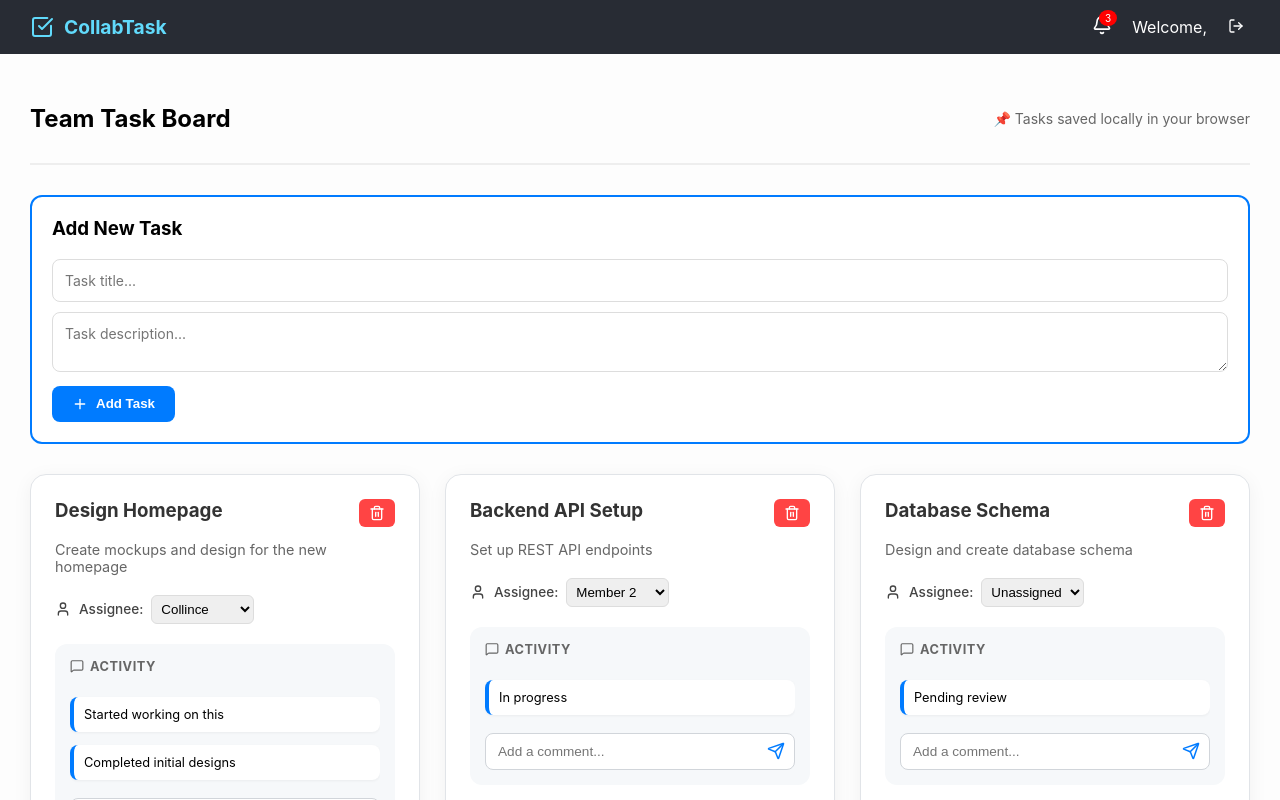
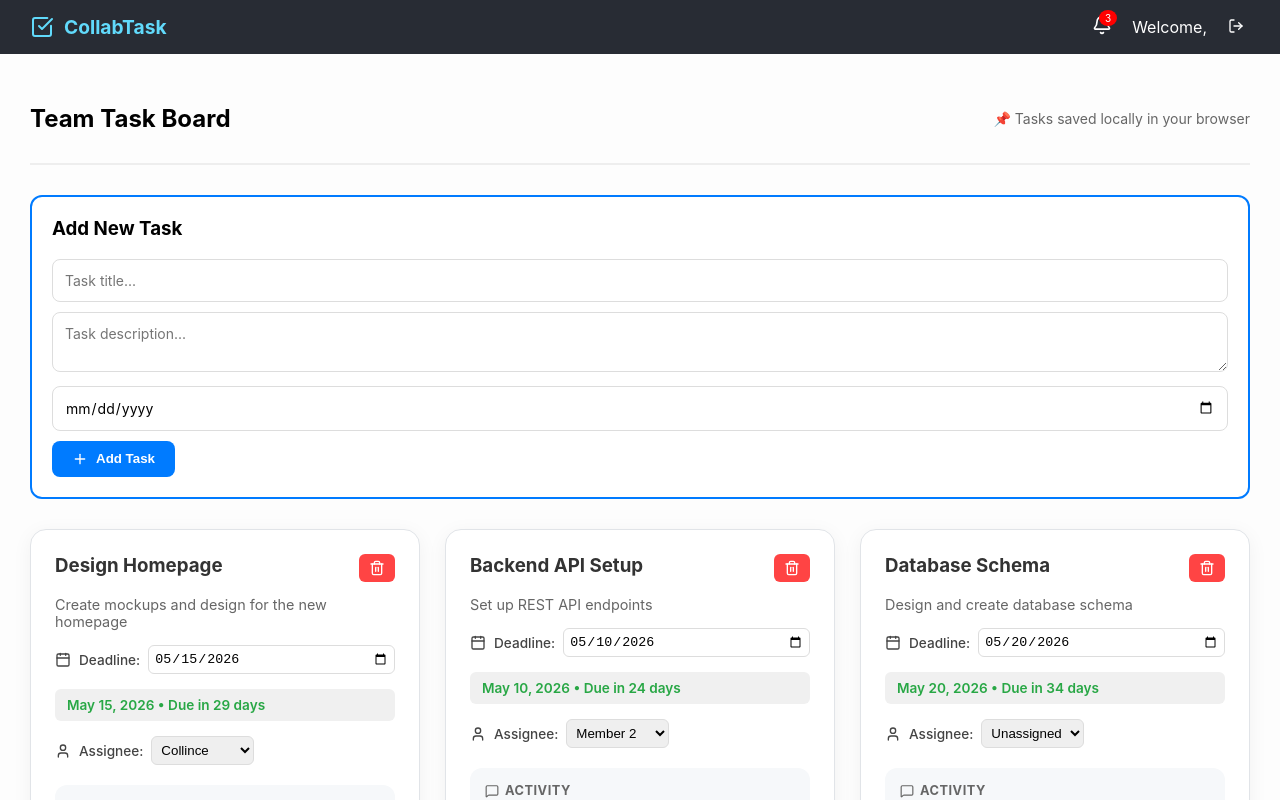
Before and after one commit to cocoacovi32/task_manager, a React (Create React App) app in the folder frontend/: page / in a window 1280 px wide. Both pictures are taken after typing "Sample" into the empty fields and a click on the button "Login". Shown: the top 800 px of the page. Built offline with nearby package versions, Linux system fonts and the light colour scheme.

Commit message:
Add deadline feature to tasks - display, edit, and status tracking

```diff
--- a/frontend/src/components/TaskList.js
+++ b/frontend/src/components/TaskList.js
@@ -1,5 +1,5 @@
 import React, { useState, useEffect } from 'react';
-import { MessageSquare, User, Loader2, Send, Trash2, Plus } from 'lucide-react';
+import { MessageSquare, User, Loader2, Send, Trash2, Plus, Calendar } from 'lucide-react';
 
 const TaskList = () => {
     const [tasks, setTasks] = useState([]);
@@ -7,6 +7,7 @@ const TaskList = () => {
     const [newComment, setNewComment] = useState({});
     const [newTaskTitle, setNewTaskTitle] = useState('');
     const [newTaskDesc, setNewTaskDesc] = useState('');
+    const [newTaskDeadline, setNewTaskDeadline] = useState('');
 
     // Load tasks from localStorage on mount
     useEffect(() => {
@@ -21,6 +22,7 @@ const TaskList = () => {
                     title: 'Design Homepage',
                     description: 'Create mockups and design for the new homepage',
                     assignedTo: 'Collince',
+                    deadline: '2026-05-15',
                     comments: ['Started working on this', 'Completed initial designs']
                 },
                 {
@@ -28,6 +30,7 @@ const TaskList = () => {
                     title: 'Backend API Setup',
                     description: 'Set up REST API endpoints',
                     assignedTo: 'Member 2',
+                    deadline: '2026-05-10',
                     comments: ['In progress']
                 },
                 {
@@ -35,6 +38,7 @@ const TaskList = () => {
                     title: 'Database Schema',
                     description: 'Design and create database schema',
                     assignedTo: '',
+                    deadline: '2026-05-20',
                     comments: ['Pending review']
                 }
             ];
@@ -53,6 +57,13 @@ const TaskList = () => {
     const handleAssignChange = (taskId, newAssignee) => {
         const updatedTasks = tasks.map(t =>
             t.id === taskId ? { ...t, assignedTo: newAssignee } : t
+        );
+        saveTasks(updatedTasks);
+    };
+
+    const handleDeadlineChange = (taskId, newDeadline) => {
+        const updatedTasks = tasks.map(t =>
+            t.id === taskId ? { ...t, deadline: newDeadline } : t
         );
         saveTasks(updatedTasks);
     };
@@ -82,16 +93,36 @@ const TaskList = () => {
             title: newTaskTitle,
             description: newTaskDesc,
             assignedTo: '',
+            deadline: newTaskDeadline,
             comments: []
         };
 
         saveTasks([...tasks, newTask]);
         setNewTaskTitle('');
         setNewTaskDesc('');
+        setNewTaskDeadline('');
     };
 
     const handleDeleteTask = (taskId) => {
         saveTasks(tasks.filter(t => t.id !== taskId));
+    };
+
+    const formatDate = (dateString) => {
+        if (!dateString) return 'No deadline';
+        const date = new Date(dateString);
+        return date.toLocaleDateString('en-US', { year: 'numeric', month: 'short', day: 'numeric' });
+    };
+
+    const getDeadlineStatus = (deadline) => {
+        if (!deadline) return { color: '#999', text: 'No deadline' };
+        const today = new Date();
+        const deadlineDate = new Date(deadline);
+        const daysLeft = Math.ceil((deadlineDate - today) / (1000 * 60 * 60 * 24));
+
+        if (daysLeft < 0) return { color: '#ff4444', text: `Overdue by ${Math.abs(daysLeft)} days` };
+        if (daysLeft === 0) return { color: '#ff9800', text: 'Due today' };
+        if (daysLeft <= 3) return { color: '#ff9800', text: `Due in ${daysLeft} days` };
+        return { color: '#28a745', text: `Due in ${daysLeft} days` };
     };
 
     if (loading) {
@@ -122,6 +153,12 @@ const TaskList = () => {
                     onChange={(e) => setNewTaskDesc(e.target.value)}
                     style={{...inputStyle, marginBottom: '10px', minHeight: '60px', resize: 'vertical'}}
                 />
+                <input
+                    type="date"
+                    value={newTaskDeadline}
+                    onChange={(e) => setNewTaskDeadline(e.target.value)}
+                    style={{...inputStyle, marginBottom: '10px'}}
+                />
                 <button onClick={handleAddTask} style={addBtnStyle}>
                     <Plus size={16} /> Add Task
                 </button>
@@ -134,7 +171,9 @@ const TaskList = () => {
                         No tasks yet. Create one above!
                     </div>
                 ) : (
-                    tasks.map(task => (
+                    tasks.map(task => {
+                        const deadlineStatus = getDeadlineStatus(task.deadline);
+                        return (
                             <div key={task.id} style={cardStyle}>
                                 <div style={{display: 'flex', justifyContent: 'space-between', alignItems: 'start', marginBottom: '10px'}}>
                                     <h3 style={{ margin: '0', color: '#333', flex: 1 }}>{task.title}</h3>
@@ -146,8 +185,34 @@ const TaskList = () => {
                                         <Trash2 size={16} />
                                     </button>
                                 </div>
-                            <p style={{ color: '#666', fontSize: '0.9rem', marginBottom: '20px' }}>{task.description}</p>
+                                <p style={{ color: '#666', fontSize: '0.9rem', marginBottom: '15px' }}>{task.description}</p>
 
+                                {/* Deadline Section */}
+                                <div style={{...metaStyle, marginBottom: '15px'}}>
+                                    <Calendar size={16} />
+                                    <span style={{fontWeight: '500'}}>Deadline:</span>
+                                    <input
+                                        type="date"
+                                        value={task.deadline || ''}
+                                        onChange={(e) => handleDeadlineChange(task.id, e.target.value)}
+                                        style={{...selectStyle, flex: 1}}
+                                    />
+                                </div>
+
+                                {/* Deadline Status */}
+                                <div style={{
+                                    backgroundColor: '#f0f0f0',
+                                    padding: '8px 12px',
+                                    borderRadius: '6px',
+                                    marginBottom: '15px',
+                                    fontSize: '0.85rem',
+                                    color: deadlineStatus.color,
+                                    fontWeight: '600'
+                                }}>
+                                    {formatDate(task.deadline)} • {deadlineStatus.text}
+                                </div>
+
+                                {/* Assignee Section */}
                                 <div style={metaStyle}>
                                     <User size={16} />
                                     <span style={{fontWeight: '500'}}>Assignee:</span>
@@ -163,6 +228,7 @@ const TaskList = () => {
                                     </select>
                                 </div>
 
+                                {/* Comments Section */}
                                 <div style={commentSection}>
                                     <h4 style={commentHeader}><MessageSquare size={14} /> Activity</h4>
                                     <div style={scrollBox}>
@@ -187,7 +253,8 @@ const TaskList = () => {
                                     </div>
                                 </div>
                             </div>
-                    ))
+                        );
+                    })
                 )}
             </div>
         </div>
```
Lines whose indentation alone changed are shown as unchanged.
